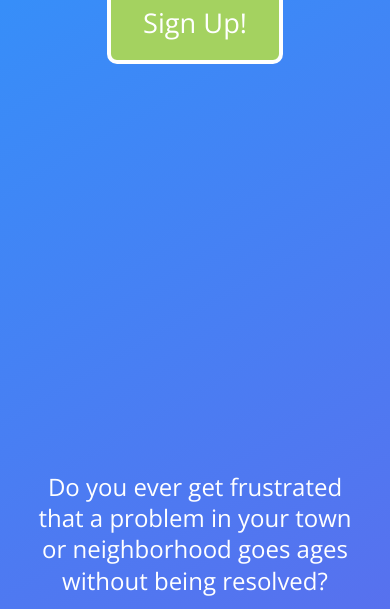
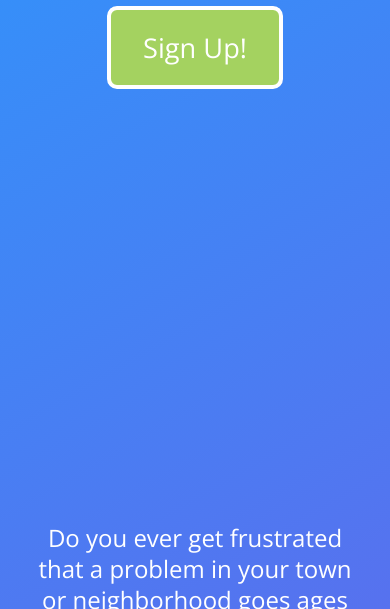
Before and after one commit to matty-serwer/comake3, a plain HTML site: page index.html in a window 390 px wide. Shown: the part 501-1110 px from the top of the page. Drawn offline with nearby package versions, Linux system fonts and the light colour scheme.

Commit message:
one more mobile adjustment

```diff
--- a/styles/style.css
+++ b/styles/style.css
@@ -517,7 +517,7 @@ footer .copyright {
   }
 
   #landing {
-    padding: 15vh 0 25vh;
+    padding: 18vh 0 28vh;
   }
 
 
```
